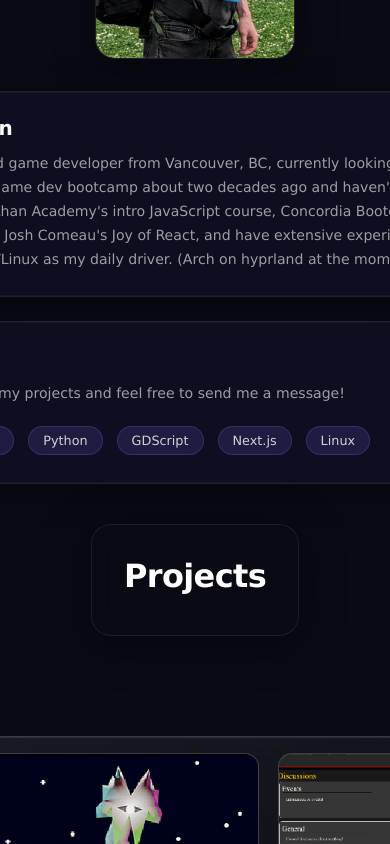
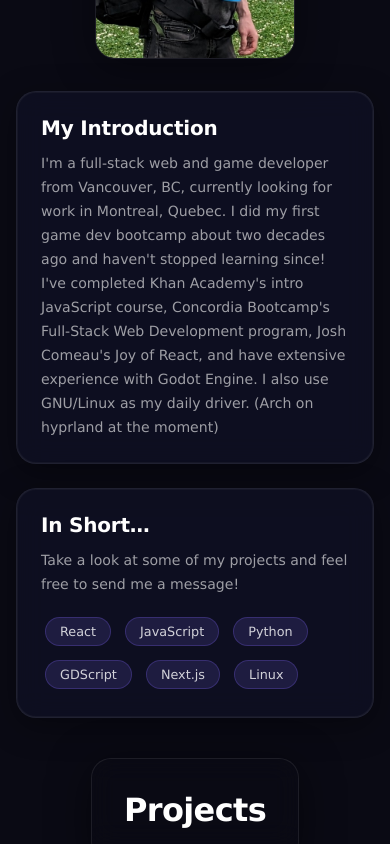
Before and after one commit to K413N/portfolio-2025, a Next.js app: page / in a window 390 px wide. Shown: the part 1156-2000 px from the top of the page. Built offline with nearby package versions, Linux system fonts and the light colour scheme; no server answers.

Commit message:
fixed side borders by maxxing page wrapper width to display background video.

```diff
--- a/src/app/welcome/page.js
+++ b/src/app/welcome/page.js
@@ -43,6 +43,7 @@ const PageWrapper = styled.div`
   background-color: #0a0a14;
   min-height: 100vh;
   overflow-x: hidden;
+  width: 100%;
 `;
 
 const HeroSection = styled.section`
@@ -55,6 +56,7 @@ const HeroSection = styled.section`
 `;
 
 const VidWrapper = styled.div`
+  width: 100%;
   position: absolute;
   inset: 0;
   overflow: hidden;
@@ -228,6 +230,18 @@ const NavSpacer = styled.div`
   height: 80px;
 `;
 
+/* ───────── Bottom Spacer for Navbar ───────── */
+const ProjectLink = styled(Link)`
+  font-size: clamp(2rem, 5vw, 3.2rem);
+  font-weight: 700;
+  color: #fff;
+  margin: 0 0 8px;
+  letter-spacing: -0.02em;
+  &:hover {
+    text-decoration: underline;
+  }
+`;
+
 /* ───────── Hook: useInView ───────── */
 function useInView(options = {}) {
   const ref = useRef(null);
@@ -330,7 +344,7 @@ function Welcome() {
       </AboutSection>
 
       <HeroOverlay ref={projectsRef}>
-        <Link href="/projects"><h1>Projects</h1></Link>
+        <ProjectLink href="/projects">Projects</ProjectLink>
       </HeroOverlay>
       <ProjectCarousel />
 
```
